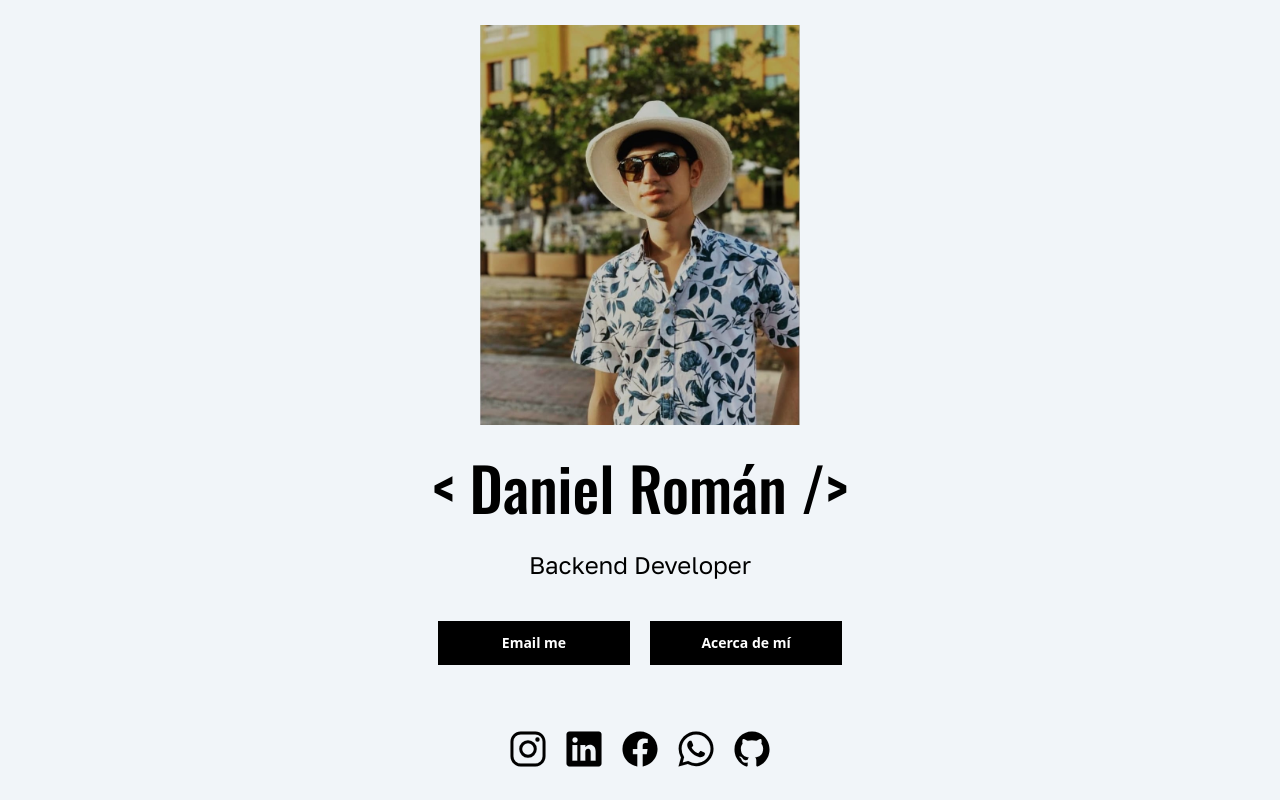
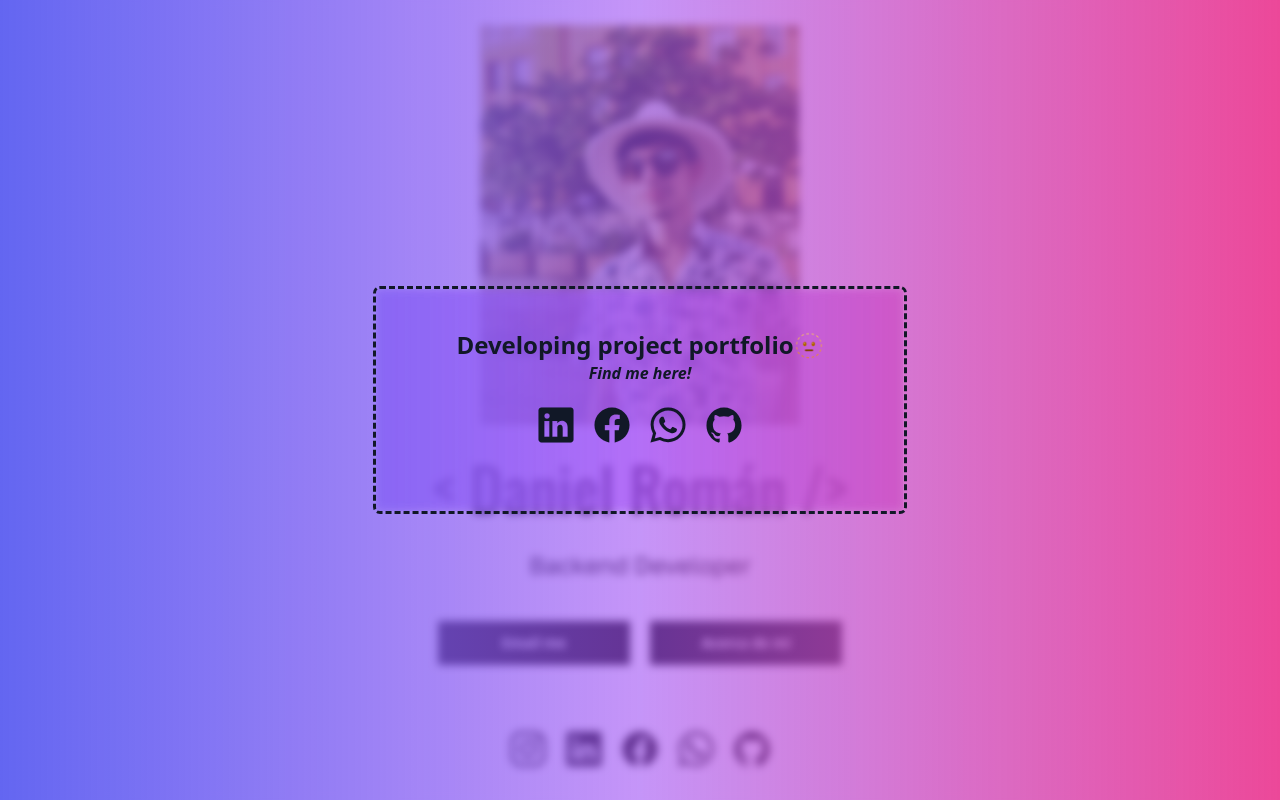
Before and after one commit to DanielRoman11/Portafolio, a website: page index.html in a window 1280 px wide. Drawn offline with nearby package versions, Linux system fonts and the light colour scheme.

Commit message:
Waiting for new proyect portfolio

```diff
--- a/index.html
+++ b/index.html
@@ -12,6 +12,20 @@
   <title>Daniel Román</title>
 </head>
 <body class="min-h-screen">
+  <div id="contenedor" class="absolute flex justify-center items-center z-10 backdrop-blur-sm bg-gradient-to-r from-indigo-500 via-purple-500/60 to-pink-500 min-h-screen w-screen">
+    <article class="relative flex flex-col items-center outline-dashed dark:ring-offset-slate-900 rounded border-none px-20 py-10 backdrop-blur-sm bg-transparent text-gray-900">
+      <h1 class="font-bold text-2xl">Developing project portfolio🫥</h1>
+      <h3 class="font-semibold italic">Find me here!</h3>
+      <div class="grid grid-cols-4 gap-4 py-5">
+        <a href="https://www.linkedin.com/in/danielroman-/" target="_blank"><ion-icon name="logo-linkedin"></ion-icon></a>
+        <a href="https://www.facebook.com/danielroman.lol/" target="_blank"><ion-icon name="logo-facebook"></ion-icon></a>
+        <a href="https://wa.me/573506192178" target="_blank"><ion-icon name="logo-whatsapp" "></ion-icon></a>
+        <a href="https://github.com/DanielRoman11/" target="_blank"><ion-icon name="logo-github"></ion-icon></a>
+      </div>
+
+
+    </article>
+  </div>
   <main id="principal" class="principal">
     <section class="flex flex-col justify-center space-y-8 items-center min-h-screen bg-slate-100">
       <div class="imagen w-80"></div>
@@ -43,7 +57,7 @@
       </div>
     </section>
   </main>
-  <script type="module" src="https://unpkg.com/ionicons@5.5.2/dist/ionicons/ionicons.esm.js"></script>
-  <script nomodule src="https://unpkg.com/ionicons@5.5.2/dist/ionicons/ionicons.js"></script>
+  <script defer type="module" src="https://unpkg.com/ionicons@7.1.0/dist/ionicons/ionicons.esm.js"></script>
+  <script defer nomodule src="https://unpkg.com/ionicons@7.1.0/dist/ionicons/ionicons.js"></script>
 </body>
 </html>
--- a/public/css/styles.css
+++ b/public/css/styles.css
@@ -5,6 +5,10 @@ html{
   scroll-behavior: smooth;
   scroll-padding-block-end: 100vh;
 }
+ion-icon {
+  font-size: 10px !important;
+}
+
 .principal{
   display: grid;
   max-width: 100vw;
```
Also changed, not shown: public/css/app.css.
